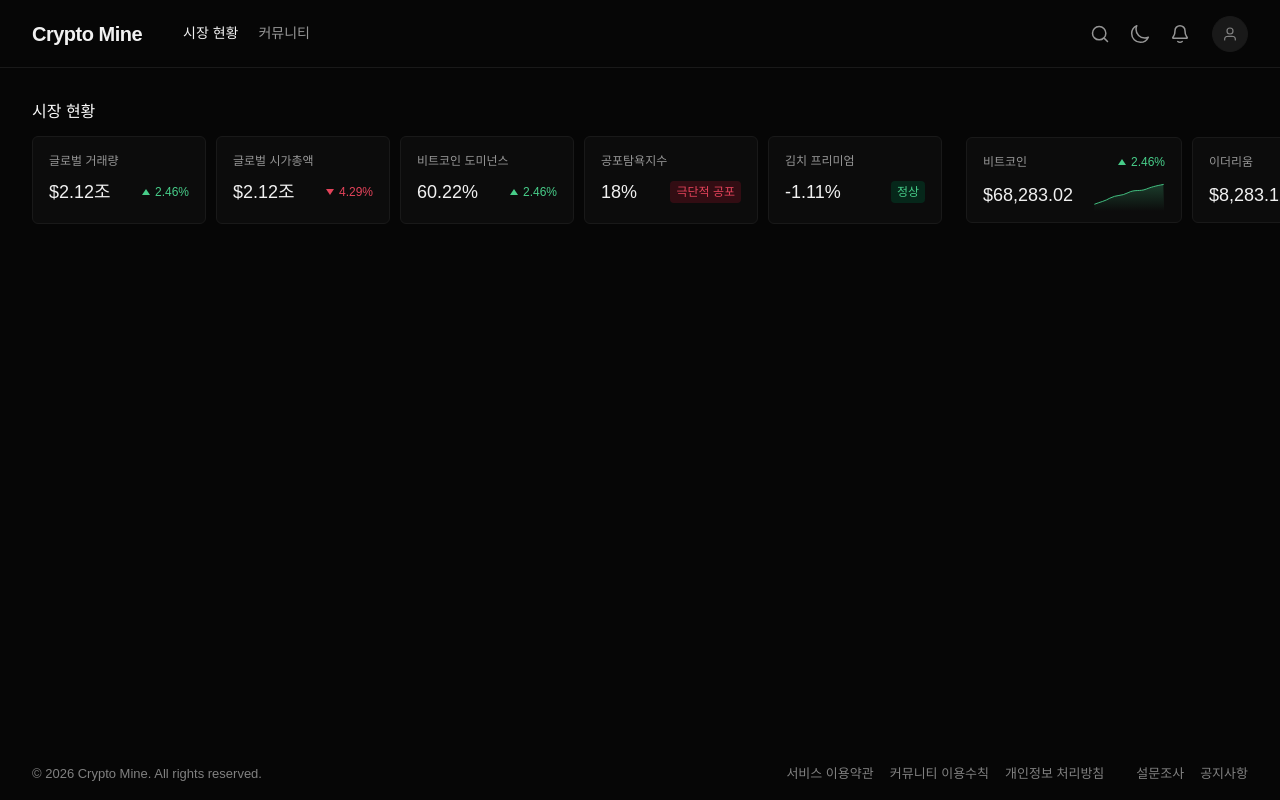
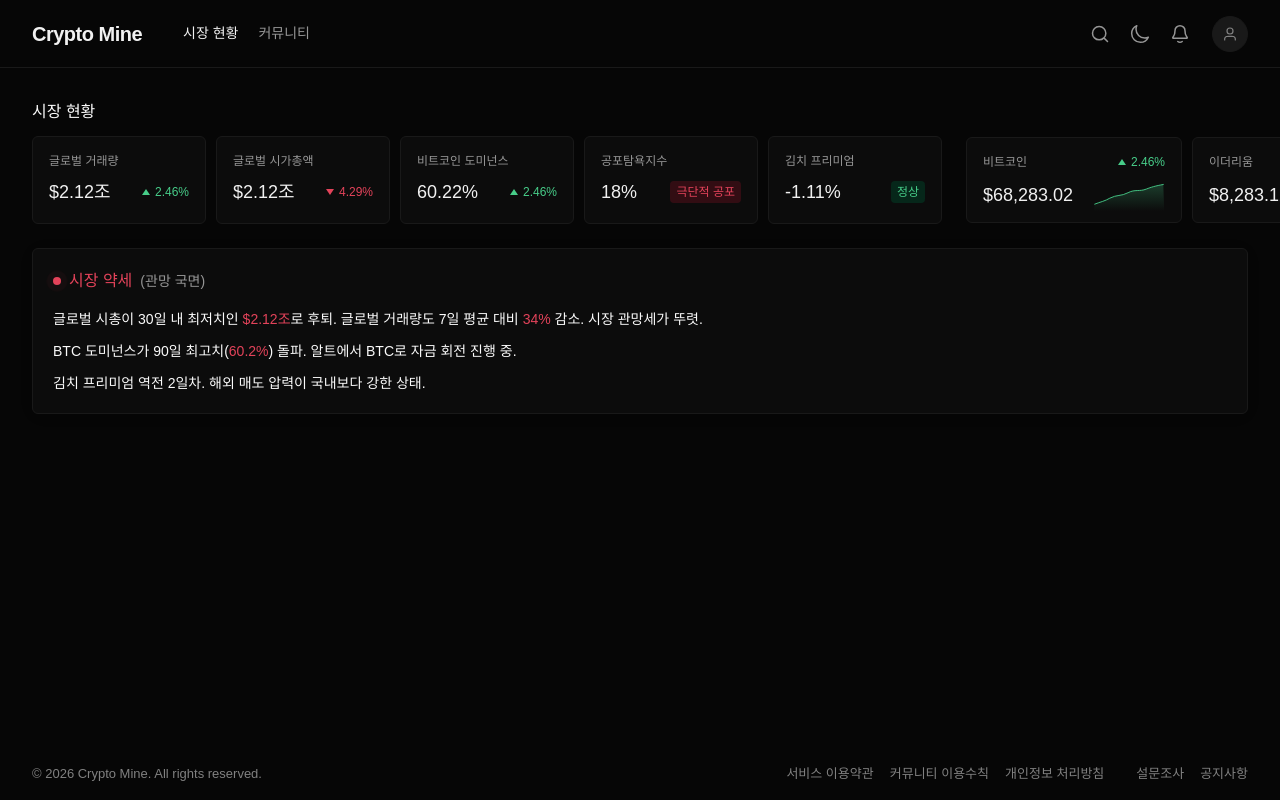
Before and after one commit to dre2rea/Cryptalk-Prototype, a Next.js app: page / in a window 1280 px wide. Shown: the top 800 px of the page. Built offline with nearby package versions, Linux system fonts and the light colour scheme; a web font is replaced by a local one.

Commit message:
summary card done (draft)

```diff
--- a/src/app/globals.css
+++ b/src/app/globals.css
@@ -16,6 +16,7 @@
 
   /* Border radius - theme independent */
   --radius-sm: 4px;
+  --radius-base: 6px;
   --radius-md: 8px;
   --radius-lg: 10px;
   --radius-xl: 12px;
--- a/src/app/page.tsx
+++ b/src/app/page.tsx
@@ -4,6 +4,7 @@ import { useState, useEffect } from "react";
 import { Header } from "@/components/Header";
 import { Footer } from "@/components/Footer";
 import { MarketSummary } from "@/components/MarketSummary";
+import { AISummaryCard } from "@/components/AISummaryCard";
 
 export default function Home() {
   const [isDark, setIsDark] = useState(true);
@@ -24,6 +25,9 @@ export default function Home() {
       <Header isDark={isDark} onThemeToggle={() => setIsDark(!isDark)} />
       <main className="pt-[100px] pb-[68px] px-8 max-w-[1440px] mx-auto">
         <MarketSummary />
+        <div className="mt-6">
+          <AISummaryCard />
+        </div>
       </main>
       <Footer />
     </div>
--- /dev/null
+++ b/src/components/AISummaryCard.tsx
@@ -0,0 +1,153 @@
+"use client";
+
+const marketStatus = {
+  label: "시장 약세",
+  phase: "관망 국면",
+  level: "bearish" as "bearish" | "neutral" | "bullish",
+};
+
+const summaryPoints = [
+  {
+    text: "글로벌 시총이 30일 내 최저치인 {$2.12조}로 후퇴. 글로벌 거래량도 7일 평균 대비 {34%} 감소. 시장 관망세가 뚜렷.",
+  },
+  {
+    text: "BTC 도미넌스가 90일 최고치({60.2%}) 돌파. 알트에서 BTC로 자금 회전 진행 중.",
+  },
+  {
+    text: "김치 프리미엄 역전 2일차. 해외 매도 압력이 국내보다 강한 상태.",
+  },
+];
+
+const statusConfig = {
+  bearish: { colorVar: "--fg-error-primary", badgeBgVar: "--badge-danger-bg" },
+  neutral: { colorVar: "--text-tertiary", badgeBgVar: "--bg-quaternary" },
+  bullish: { colorVar: "--fg-success-primary", badgeBgVar: "--badge-success-bg" },
+};
+
+function parseHighlights(text: string, colorVar: string) {
+  const parts = text.split(/(\{[^}]+\})/g);
+  return parts.map((part, i) => {
+    if (part.startsWith("{") && part.endsWith("}")) {
+      return (
+        <span
+          key={i}
+          style={{ color: `var(${colorVar})`, fontWeight: "var(--font-weight-semibold)" as unknown as number }}
+        >
+          {part.slice(1, -1)}
+        </span>
+      );
+    }
+    return part;
+  });
+}
+
+export function AISummaryCard() {
+  const sc = statusConfig[marketStatus.level];
+  const isActive = marketStatus.level !== "neutral";
+
+  return (
+    <>
+      <style>{`
+        @keyframes ripple {
+          0% { transform: scale(1); opacity: 0.45; }
+          100% { transform: scale(2.8); opacity: 0; }
+        }
+      `}</style>
+
+      <div
+        style={{
+          borderRadius: "var(--radius-base)",
+          border: "1px solid var(--border-primary)",
+          backgroundColor: "var(--bg-secondary)",
+          padding: "var(--spacing-2xl)",
+          boxShadow: "var(--shadow-card)",
+        }}
+      >
+        {/* Status indicator */}
+        <div
+          style={{
+            display: "flex",
+            alignItems: "center",
+            gap: "var(--spacing-md)",
+            marginBottom: "var(--spacing-xl)",
+          }}
+        >
+          <span
+            style={{
+              position: "relative",
+              flexShrink: 0,
+              width: 8,
+              height: 8,
+            }}
+          >
+            <span
+              style={{
+                position: "absolute",
+                inset: 0,
+                borderRadius: "9999px",
+                backgroundColor: `var(${sc.colorVar})`,
+              }}
+            />
+            {isActive && (
+              <span
+                style={{
+                  position: "absolute",
+                  inset: 0,
+                  borderRadius: "9999px",
+                  backgroundColor: `var(${sc.colorVar})`,
+                  animation: "ripple 2s ease-out infinite",
+                }}
+              />
+            )}
+          </span>
+          <span
+            style={{
+              fontSize: "var(--font-size-text-md)",
+              fontWeight: "var(--font-weight-semibold)" as unknown as number,
+              lineHeight: "var(--line-height-text-md)",
+              color: `var(${sc.colorVar})`,
+            }}
+          >
+            {marketStatus.label}
+          </span>
+          <span
+            style={{
+              fontSize: "var(--font-size-text-sm)",
+              fontWeight: "var(--font-weight-regular)" as unknown as number,
+              lineHeight: "var(--line-height-text-sm)",
+              color: "var(--text-tertiary)",
+            }}
+          >
+            ({marketStatus.phase})
+          </span>
+        </div>
+
+        {/* Summary paragraphs */}
+        <div
+          style={{
+            display: "flex",
+            flexDirection: "column",
+            gap: "var(--spacing-lg)",
+          }}
+        >
+          {summaryPoints.map((point, i) => (
+            <p
+              key={i}
+              style={{
+                fontSize: "var(--font-size-text-sm)",
+                fontWeight: "var(--font-weight-regular)" as unknown as number,
+                lineHeight: "var(--line-height-text-sm)",
+                color: "var(--text-secondary)",
+                margin: 0,
+              }}
+            >
+              {parseHighlights(point.text, sc.colorVar)}
+            </p>
+          ))}
+        </div>
+      </div>
+    </>
+  );
+}
+
+export default AISummaryCard;
--- a/src/components/MetricItem.tsx
+++ b/src/components/MetricItem.tsx
@@ -41,7 +41,7 @@ function Badge({ label, variant }: { label: string; variant: "danger" | "success
 export function MetricItem({ label, value, changePercent, trend, badge, badgeVariant, showChart }: MetricItemProps) {
   if (showChart) {
     return (
-      <div className="bg-[var(--bg-secondary)] border border-[var(--border-secondary)] rounded-[6px] px-4 py-3 flex flex-col gap-[6px] w-[216px] h-[86px] shrink-0 shadow-[var(--shadow-card)]">
+      <div className="bg-[var(--bg-secondary)] border border-[var(--border-secondary)] rounded-[var(--radius-base)] px-4 py-3 flex flex-col gap-[6px] w-[216px] h-[86px] shrink-0 shadow-[var(--shadow-card)]">
         <div className="flex items-center justify-between">
           <p className="text-[12px] leading-[24px] text-[var(--text-tertiary)] whitespace-nowrap">
             {label}
@@ -61,7 +61,7 @@ export function MetricItem({ label, value, changePercent, trend, badge, badgeVar
   }
 
   return (
-    <div className="bg-[var(--bg-secondary)] border border-[var(--border-secondary)] rounded-[6px] px-4 py-3 flex flex-col w-[174px] shrink-0 shadow-[var(--shadow-card)]">
+    <div className="bg-[var(--bg-secondary)] border border-[var(--border-secondary)] rounded-[var(--radius-base)] px-4 py-3 flex flex-col w-[174px] shrink-0 shadow-[var(--shadow-card)]">
       <p className="text-[12px] leading-[24px] text-[var(--text-tertiary)] whitespace-nowrap">
         {label}
       </p>
```
